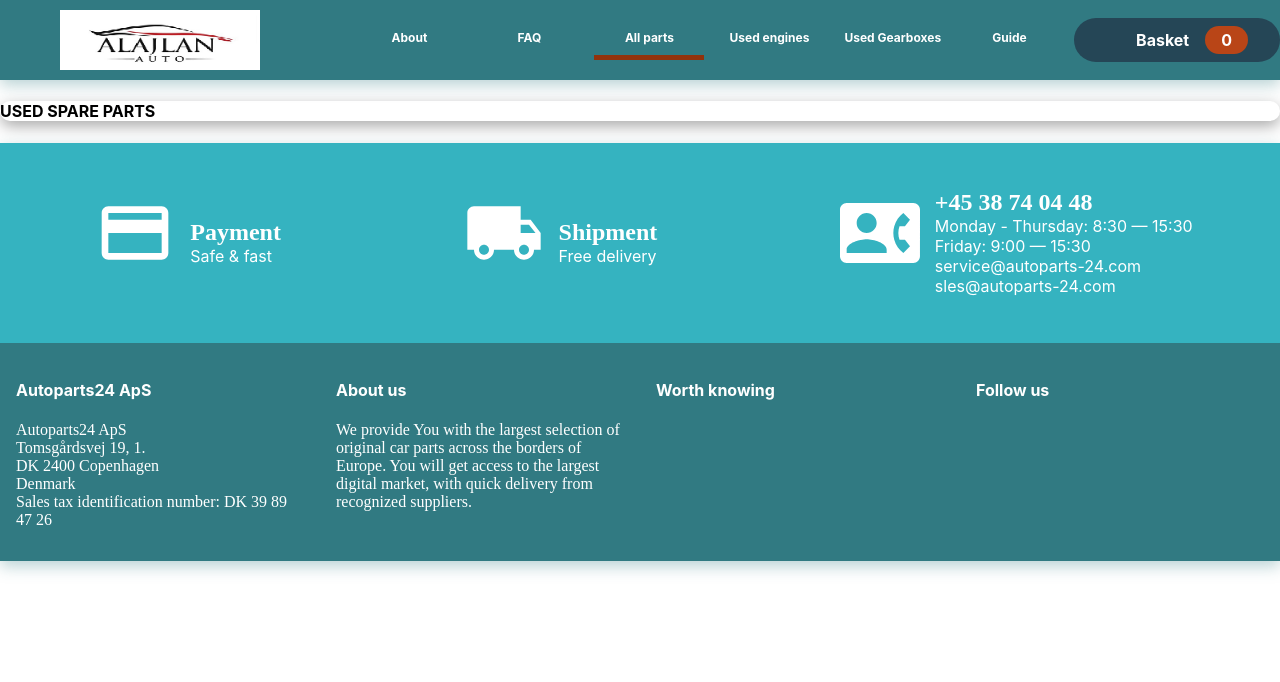
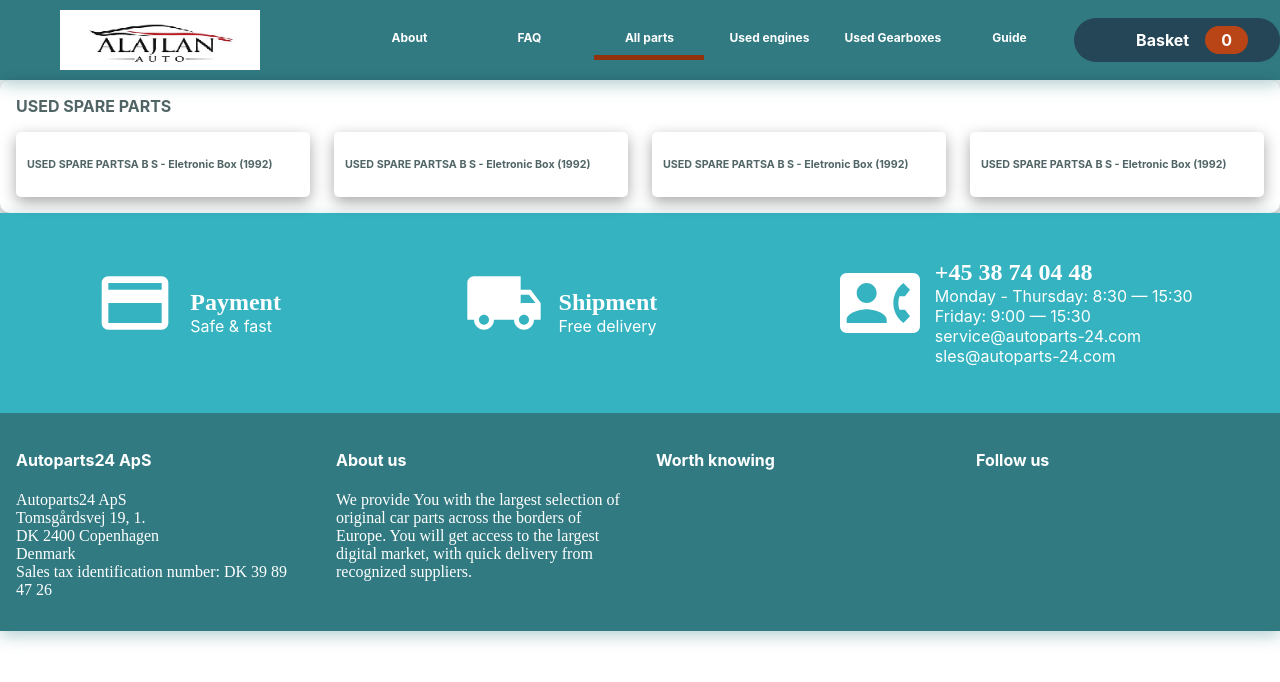
Before and after one commit to Nasruddinkhan/autoparts-ui, a React (Create React App) app: page /all-part in a window 1280 px wide. Shown: the top 682 px of the page. Built offline with nearby package versions, Linux system fonts and the light colour scheme; some icons are missing.

Commit message:
add the item card

```diff
--- a/src/components/Parts/SpareParts.js
+++ b/src/components/Parts/SpareParts.js
@@ -1,12 +1,43 @@
-import React from 'react'
-import "./SpareParts.scss"
-
+import React from "react";
+import "./SpareParts.scss";
+import Grid from "@mui/material/Grid";
+import Box from "@mui/material/Box";
 const SpareParts = () => {
+  for (let index = 1; index <= 100; index++) {}
   return (
     <div className="all-parts-container">
-        <h4>USED SPARE PARTS</h4>
+      <h4 className="parts-heading">USED SPARE PARTS</h4>
+      <Box sx={{ width: "100%" }}>
+        <Grid
+          container
+          rowSpacing={1}
+          columnSpacing={{ xs: 1, sm: 2, md: 3 }}
+          padding="1rem"
+        >
+          <Grid item xs={3}>
+            <div className="item-card ">
+              <h6 className="card-heading">USED SPARE PARTSA B S - Eletronic Box (1992)</h6>
+            </div>
+          </Grid>
+          <Grid item xs={3}>
+            <div className="item-card ">
+              <h6 className="card-heading">USED SPARE PARTSA B S - Eletronic Box (1992)</h6>
+            </div>
+          </Grid>
+          <Grid item xs={3}>
+            <div className="item-card ">
+              <h6 className="card-heading">USED SPARE PARTSA B S - Eletronic Box (1992)</h6>
+            </div>
+          </Grid>
+          <Grid item xs={3}>
+            <div className="item-card ">
+              <h6 className="card-heading">USED SPARE PARTSA B S - Eletronic Box (1992)</h6>
+            </div>
+          </Grid>
+        </Grid>
+      </Box>
     </div>
-  )
-}
+  );
+};
 
-export default SpareParts
+export default SpareParts;
--- a/src/components/Parts/SpareParts.scss
+++ b/src/components/Parts/SpareParts.scss
@@ -3,7 +3,20 @@
     border-radius: 10px;
 }
 .parts-heading {
-    padding: 1rem;
+    padding: 1rem 0 0 1rem;
     color: #516566;
     margin: 0;
 }
+.item-card {
+    box-shadow: rgb(0 0 0 / 35%) 0px 5px 15px;
+    text-align: left;
+    padding: 1px;
+    color: 516566;
+    border-radius: 5px;
+    cursor: pointer;
+  }
+
+  .card-heading {
+    padding-left: 10px;
+    color: #516566;
+  }
```
